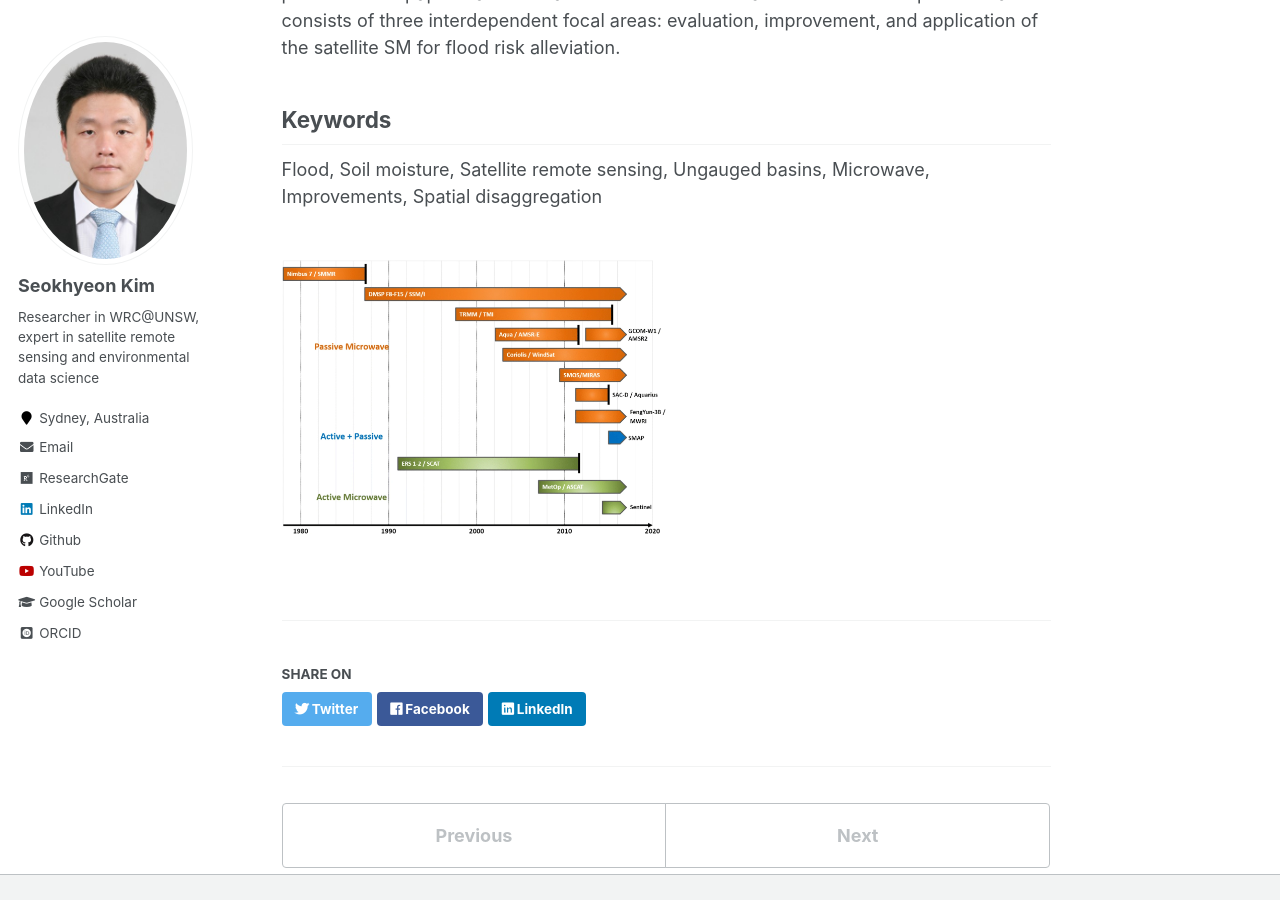
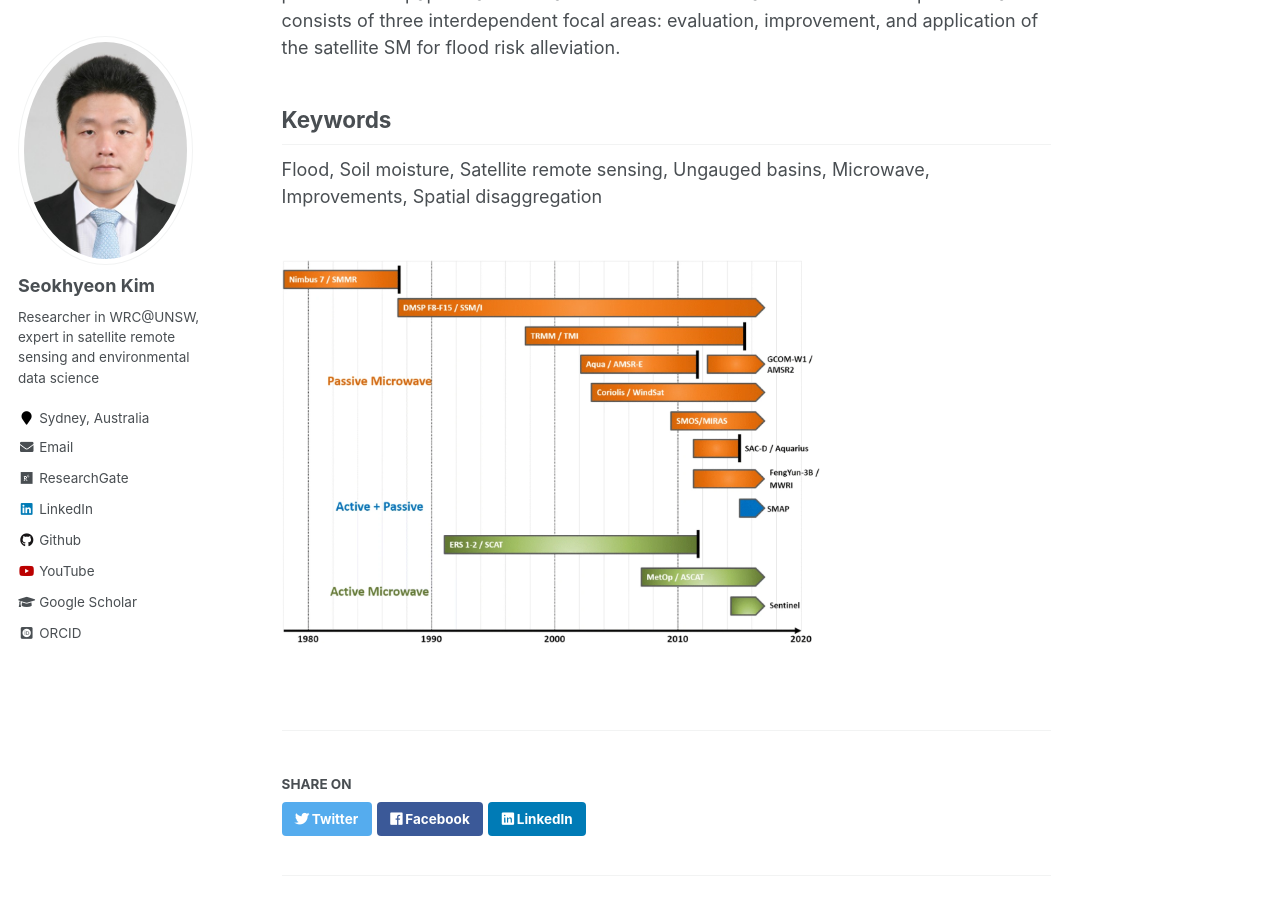
Before and after one commit to uawds/SanghoonJunWater.github.io, a Jekyll site: the page built from _publications/2019-11-13-paper-RSESS.md, in a window 1280 px wide and 900 px high, scrolled down 787 px. Built offline with Jekyll 4.4.1, drawn with Linux system fonts in a browser that asks for light colours; some web fonts are replaced.

Commit message:
Update 2019-11-13-paper-RSESS.md

```diff
--- a/_publications/2019-11-13-paper-RSESS.md
+++ b/_publications/2019-11-13-paper-RSESS.md
@@ -13,4 +13,4 @@ Accurate knowledge of the spatiotemporal behavior of soil moisture (SM) can grea
 ## Keywords
 Flood, Soil moisture, Satellite remote sensing, Ungauged basins, Microwave, Improvements, Spatial disaggregation
 
-<br/><img src='/images/2020_RSESS_SM.jpg' width="50%" height="50%">
+<br/><img src='/images/2020_RSESS_SM.jpg' width="70%" height="70%">
```
